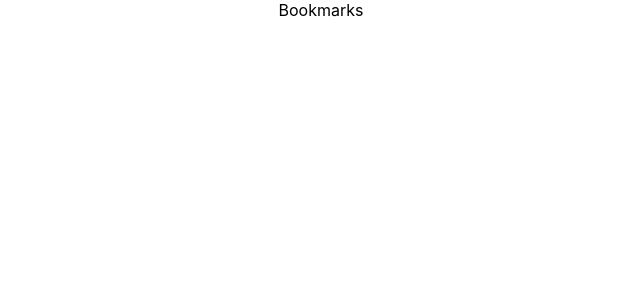
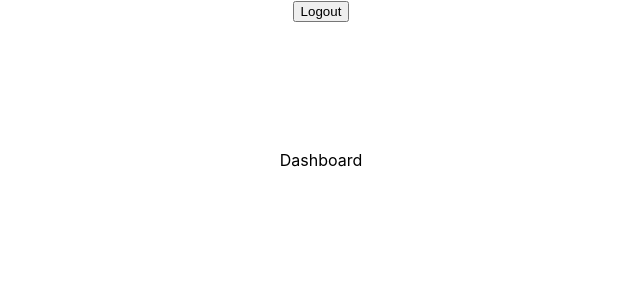
Before and after one commit to sjbavier/wm-react2, a React (Create React App) app: page /dashboard in a window 1280 px wide. Shown: the top 300 px of the page, without its empty margins (319-959 px from the left). Built offline with nearby package versions, Linux system fonts and the light colour scheme; sample sign-in values are in the browser's storage.

Commit message:
client added and sass support

```diff
--- a/src/App.tsx
+++ b/src/App.tsx
@@ -1,12 +1,29 @@
-import React from 'react';
-import logo from './logo.svg';
-import LoginWrapper from './login-wrapper';
-import './App.css';
+import React from 'react'
+import logo from './logo.svg'
+import { Routes, Route } from 'react-router-dom'
+import TopBar from './components/nav/TopBar'
+import LoginForm from './components/login/LoginForm'
+import PrivateRoute from './components/login/PrivateRoute'
+import './App.css'
+
 
 function App() {
   return (
-    <div className="App">
-      <LoginWrapper />
+    <div className='App'>
+      <TopBar></TopBar>
+      <div className='wrapper'>
+        <Routes>
+          <Route path="/" element={ <div>Home</div> } />
+          <Route path="/login" element={ <LoginForm /> } />
+          <Route path="/dashboard" element={
+              <PrivateRoute>
+                <div>Dashboard</div>
+              </PrivateRoute>
+            }
+          />
+          <Route path="*" element={ <div>404 nothing here</div> } />
+        </Routes>
+      </div>
     </div>
   );
 }
--- /dev/null
+++ b/src/components/login/PrivateRoute.tsx
@@ -0,0 +1,18 @@
+import React from 'react'
+import { Route, Navigate, useLocation } from 'react-router-dom'
+import { client } from '../../lib/Client'
+
+
+const PrivateRoute = ({ children }: { children: JSX.Element }) => {
+  let location = useLocation()
+  const isLoggedIn: Boolean = client.isLoggedIn()
+
+  if( !isLoggedIn ) {
+    return <Navigate to="/login" state={{ from: location }} />
+  }
+
+  return children
+
+}
+
+export default PrivateRoute;
--- /dev/null
+++ b/src/components/nav/TopBar.module.scss
@@ -0,0 +1,5 @@
+@import '../../index.scss';
+.menu {
+    height: 150px;
+    color: $black
+}
--- /dev/null
+++ b/src/components/nav/TopBar.tsx
@@ -0,0 +1,33 @@
+import React, { Component } from 'react'
+import { Link } from 'react-router-dom'
+import { client } from '../../lib/Client'
+
+import styles from "./TopBar.module.scss"
+
+class TopBar extends Component {
+
+    logout = ( ev: React.MouseEvent<HTMLButtonElement> ) => {
+        ev.preventDefault()
+        client.logout()
+        this.forceUpdate()
+    }
+
+    render(): React.ReactNode {
+        return (
+            <header>
+                <div className={ styles.menu }>
+                    {
+                        client.isLoggedIn() ? (
+                            <button onClick={ this.logout }>Logout</button>
+                        ) : (
+                            <Link to='/login'>Login</Link>
+                        )
+                    }
+                </div>
+
+            </header>
+        )
+    }
+}
+
+export default TopBar
--- /dev/null
+++ b/src/index.module.scss
@@ -0,0 +1,3 @@
+$black: #000000;
+$primary-font: 'Ubuntu', 'Helvetica';
+$unit: 1rem;
--- a/src/index.css
+++ b/src/index.scss
@@ -1,3 +1,7 @@
+$black: #000000;
+$primary-font: 'Ubuntu', 'Helvetica';
+$unit: 1rem;
+
 body {
   margin: 0;
   font-family: -apple-system, BlinkMacSystemFont, 'Segoe UI', 'Roboto', 'Oxygen',
--- a/src/index.tsx
+++ b/src/index.tsx
@@ -3,7 +3,7 @@ import ReactDOM from 'react-dom';
 import {
   BrowserRouter as Router,
 } from 'react-router-dom'
-import './index.css';
+import './index.scss';
 import App from './App';
 import reportWebVitals from './reportWebVitals';
 
--- a/src/lib/Client.ts
+++ b/src/lib/Client.ts
@@ -14,6 +14,7 @@ class Client {
 
     isLoggedIn(): boolean{
         return !!this.token
+        // TODO: build out token validation
     }
 
     logout(): void{
--- a/src/login-wrapper.tsx
+++ /dev/null
@@ -1,18 +0,0 @@
-import React, { Component } from 'react'
-import LoginForm from './components/login/login'
-class LoginWrapper extends Component {
-
-
-
-    render() {
-        const token = localStorage.getItem('token')
-        return (
-            <div>
-            { token && (<div>Bookmarks</div> )}
-            { !token && (<LoginForm />)  }
-            </div>
-        )
-    }
-}
-
-export default LoginWrapper
```
Also changed, not shown: package.json (+6 -1 lines), src/components/login/LoginForm.tsx (renamed from src/components/login/login.tsx, +1 -11 lines), src/styles.d.ts (added, +17 -0 lines), 2 other files (tests, documents, lock files or other folders).
